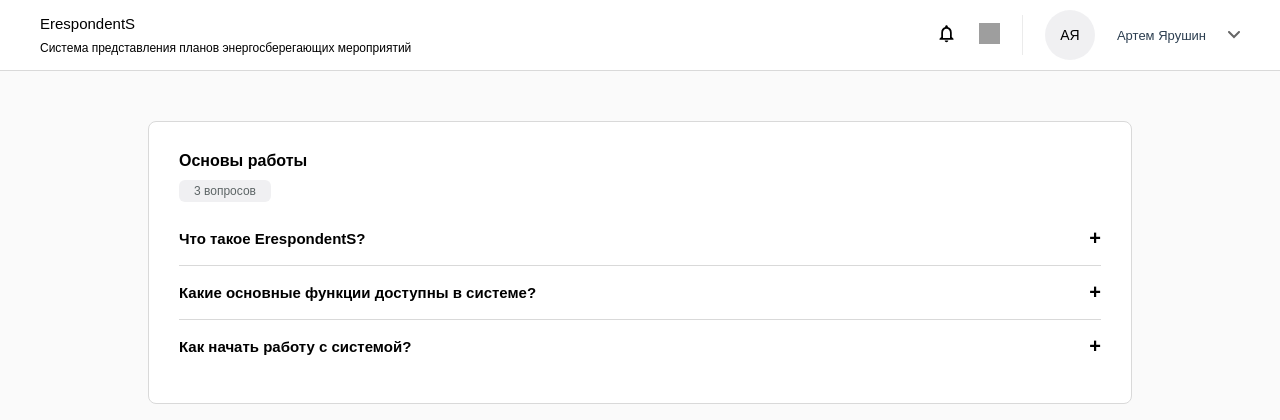
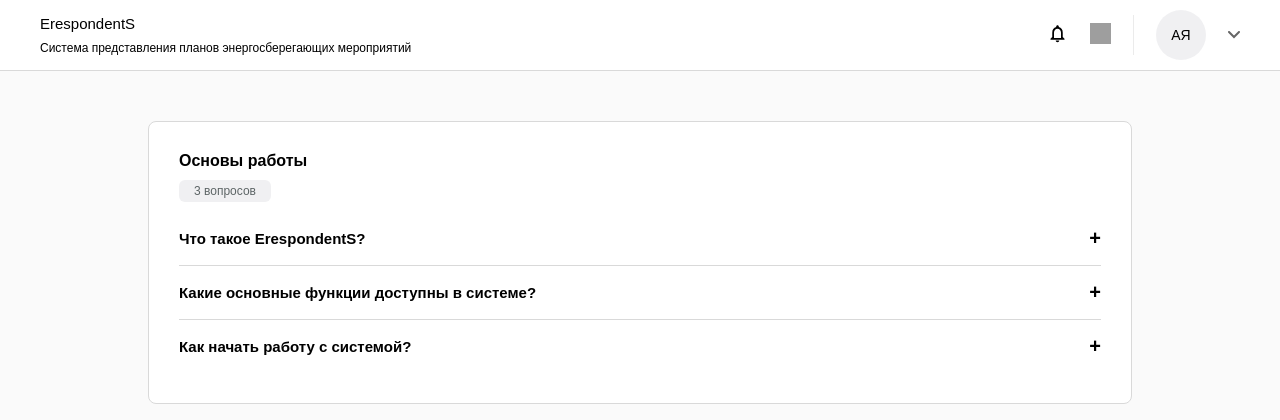
Before and after one commit to shlneo/plans, a Flask app: page /FAQ in a window 1280 px wide. Shown: the top 420 px of the page. Run offline with Flask 3, Linux system fonts and the light colour scheme; a user stored in the database is signed in; data comes from the database, SQL or seed files in the repository; data that the repository does not hold is empty; some libraries are stand-ins or nearby versions; grey boxes are pictures that could not be loaded.

Commit message:
fetch: some

```diff
--- a/website/templates/base.html
+++ b/website/templates/base.html
@@ -41,9 +41,9 @@
                 <div class="circle-fi-header" onclick="window.location.href='/profile'">
                     {{ current_user.first_name[:1] | upper }}{{ current_user.last_name[:1] | upper }}
                 </div>
-                <div class="info-user">
+                <!-- <div class="info-user">
                     <a class="fio">{{ current_user.first_name }} {{ current_user.last_name }}</a>
-                </div>
+                </div>  -->
                 <svg id = "user-info-trigger" class="dropdown-arrow" width="12" height="8" viewBox="0 0 12 8" fill="none" xmlns="http://www.w3.org/2000/svg">
                     <path d="M1 1L6 6L11 1" stroke="#666" stroke-width="2" stroke-linecap="round"></path>
                 </svg>
--- a/website/templates/create_plan.html
+++ b/website/templates/create_plan.html
@@ -70,6 +70,7 @@
             <hr>
 
             <a class="sername">{{ _('Персональные данные') }}</a>
+
             <div class="row-app-group">
                 <div class="app-group">
                     <label>{{ _('Организация') }}</label>
```
